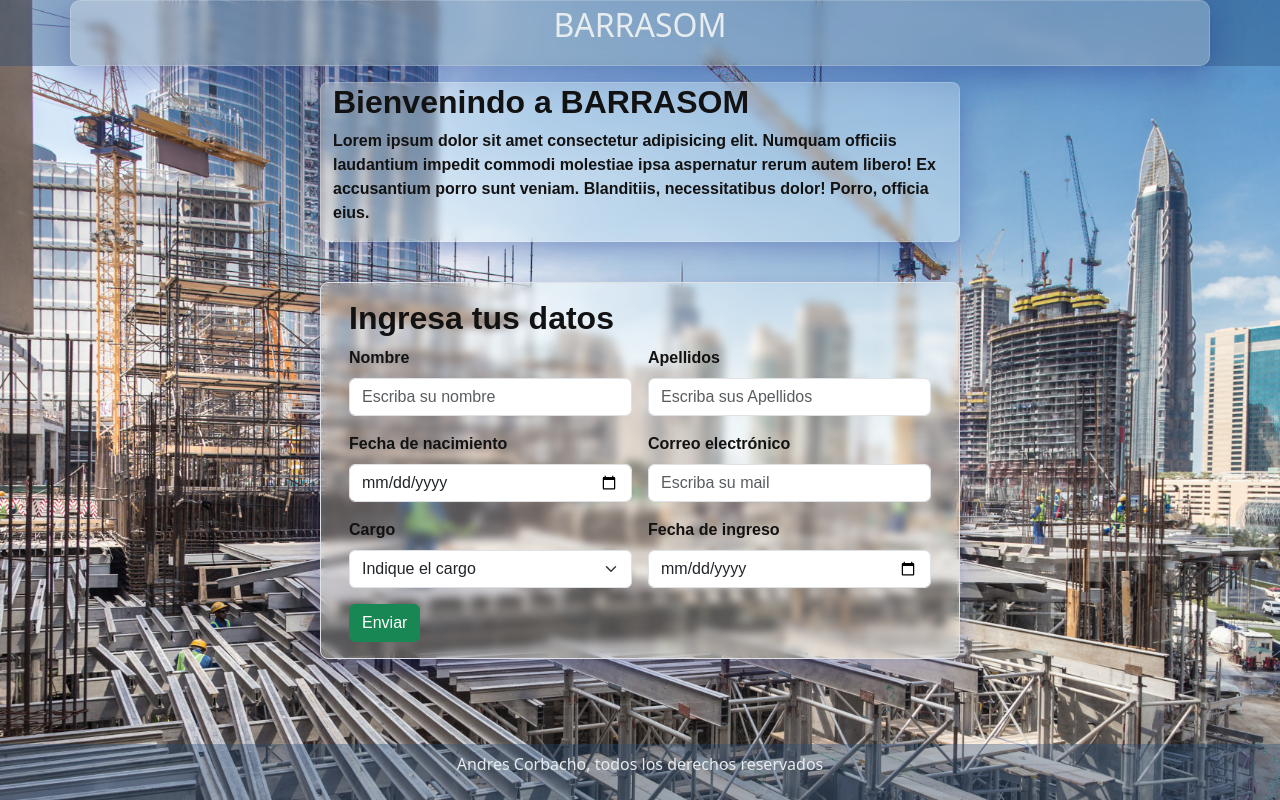
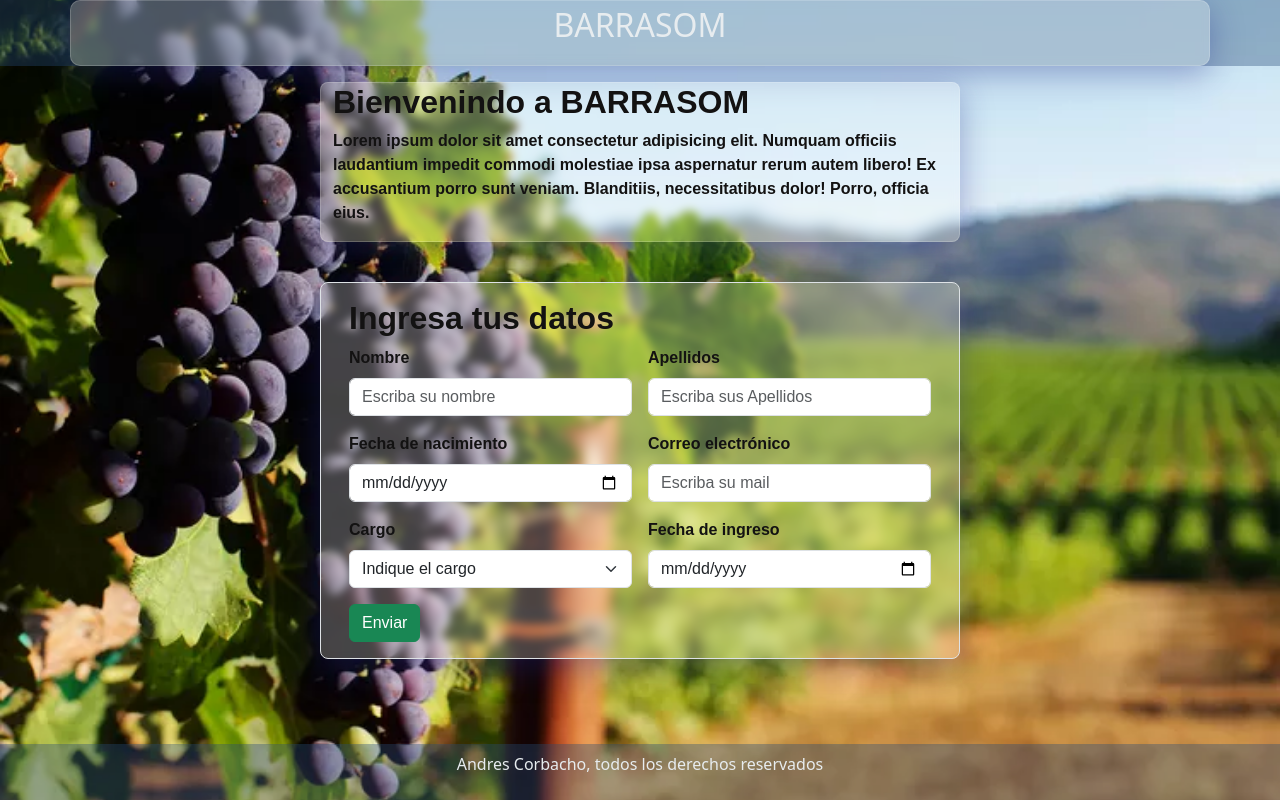
Before and after one commit to elCorbacho/entregable, a plain HTML site: page index.html in a window 1280 px wide. Drawn offline with nearby package versions, Linux system fonts and the light colour scheme.

Commit message:
modified:   assets/css/styles.css

```diff
--- a/assets/css/styles.css
+++ b/assets/css/styles.css
@@ -9,7 +9,7 @@
 
 /* IMAGEN DE FONDO RESPONSIVA */
 body {                                     /*estilo de fondo del sitio */
-    background-image: url(../img/construction-site-in-dubai.jpg);
+    background-image: url(../img/WINES.webp);
     background-size: cover;
     background-position: center center;
     background-repeat: no-repeat;
```
Also changed, not shown: assets/img/WINES.webp (added).
